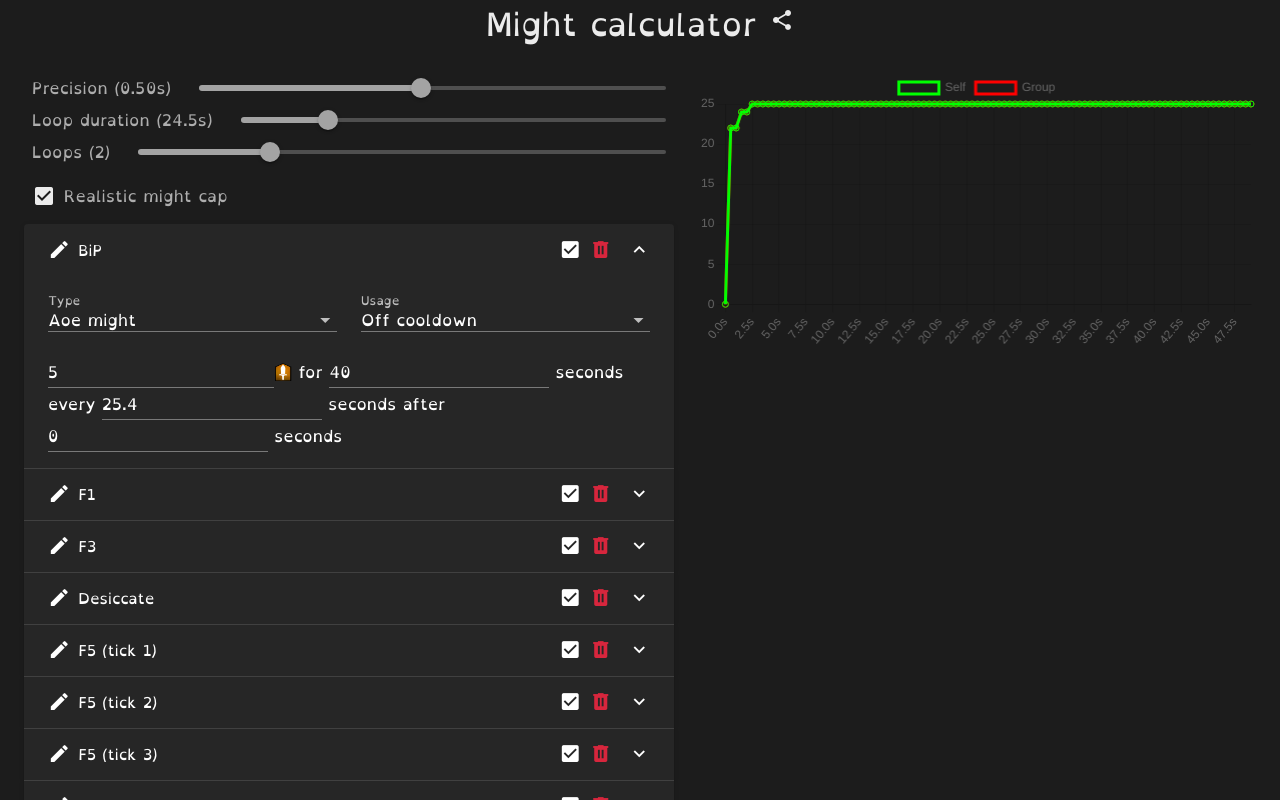
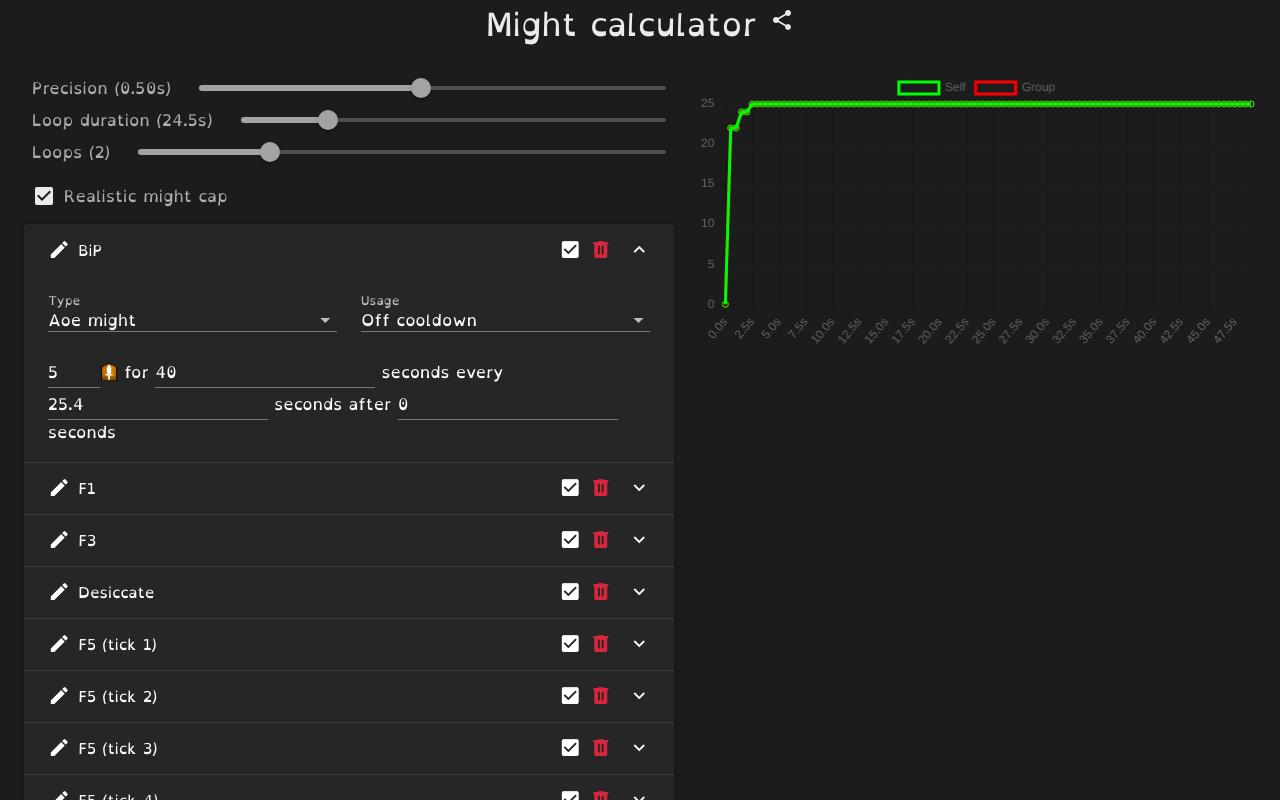
Before and after one commit to Danmander/gw2-might-calculator, a Vue app: page / in a window 1280 px wide. Both pictures are taken after a click on the button "BiP". Shown: the top 800 px of the page. Built offline with nearby package versions, Linux system fonts and the light colour scheme.

Commit message:
Updated the setting input fields so they don't take up as much space. Fixed an issue with the graph precision not being passed on to inputs which lead them to always assume a precision of 1 second.

```diff
--- a/src/App.vue
+++ b/src/App.vue
@@ -58,6 +58,7 @@
                     :model-value="mightSource"
                     @update:model-value="(value) => mightSources[index] = value"
                     @delete="deleteSource(index)"
+                    :second-inputs-precision="precision"
                 />
             </v-expansion-panels>
             <v-btn
--- a/src/components/MightSourceSettingsExpansionPanel.vue
+++ b/src/components/MightSourceSettingsExpansionPanel.vue
@@ -87,11 +87,13 @@
                     <v-text-field
                         :model-value="modelValue.amount"
                         @update:model-value="(value) => updateValue('amount', parseInt(value))"
-                        class="d-inline-block vertical-align-middle"
+                        class="d-inline-flex vertical-align-middle"
                         type="number"
                         density="compact"
                         variant="underlined"
-                        step="1"
+                        :step="1"
+                        :max="25"
+                        :min="0"
                         hide-details
                         single-line
                     >
@@ -107,7 +109,7 @@
                     <v-text-field
                         :model-value="modelValue.duration"
                         @update:model-value="(value) => updateValue('duration', parseFloat(value))"
-                        class="d-inline-block vertical-align-middle"
+                        class="d-inline-flex vertical-align-middle seconds"
                         type="number"
                         density="compact"
                         variant="underlined"
@@ -127,7 +129,7 @@
                         <v-text-field
                             :model-value="modelValue.time"
                             @update:model-value="(value) => updateValue('time', parseFloat(value))"
-                            class="d-inline-block vertical-align-middle"
+                            class="d-inline-flex vertical-align-middle seconds"
                             type="number"
                             density="compact"
                             variant="underlined"
@@ -145,7 +147,7 @@
                         <v-text-field
                             :model-value="modelValue.time"
                             @update:model-value="(value) => updateValue('time', parseFloat(value))"
-                            class="d-inline-block vertical-align-middle"
+                            class="d-inline-flex vertical-align-middle seconds"
                             type="number"
                             density="compact"
                             variant="underlined"
@@ -163,7 +165,7 @@
                         <v-text-field
                             :model-value="modelValue.cooldown"
                             @update:model-value="(value) => updateValue('cooldown', parseFloat(value))"
-                            class="d-inline-block vertical-align-middle "
+                            class="d-inline-flex vertical-align-middle seconds"
                             type="number"
                             density="compact"
                             variant="underlined"
@@ -179,7 +181,7 @@
                         <v-text-field
                             :model-value="modelValue.offset"
                             @update:model-value="(value) => updateValue('offset', parseFloat(value))"
-                            class="d-inline-block vertical-align-middle"
+                            class="d-inline-flex vertical-align-middle seconds"
                             type="number"
                             density="compact"
                             variant="underlined"
@@ -244,11 +246,13 @@ export default {
 .sentenced-setting:deep(.v-field__input) {
     padding-top: 0;
     padding-bottom: 0;
-    min-width: 70px;
-    width: fit-content;
+    padding-inline-end: 0;
 }
 .sentenced-setting:deep(input) {
     margin: 0;
+}
+.sentenced-setting .seconds:deep(input) {
+    min-width: 70px;
 }
 
 .vertical-align-middle {
```
